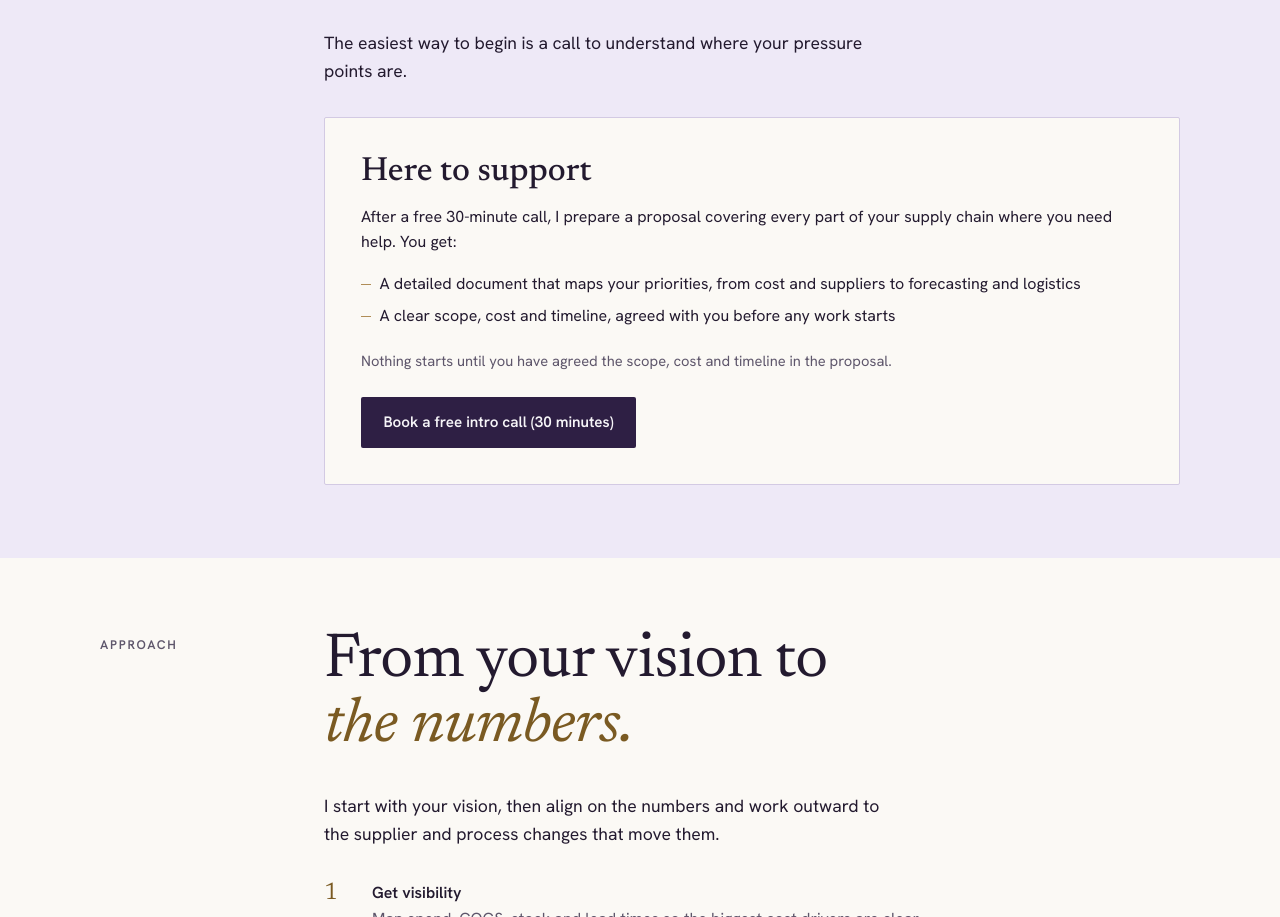
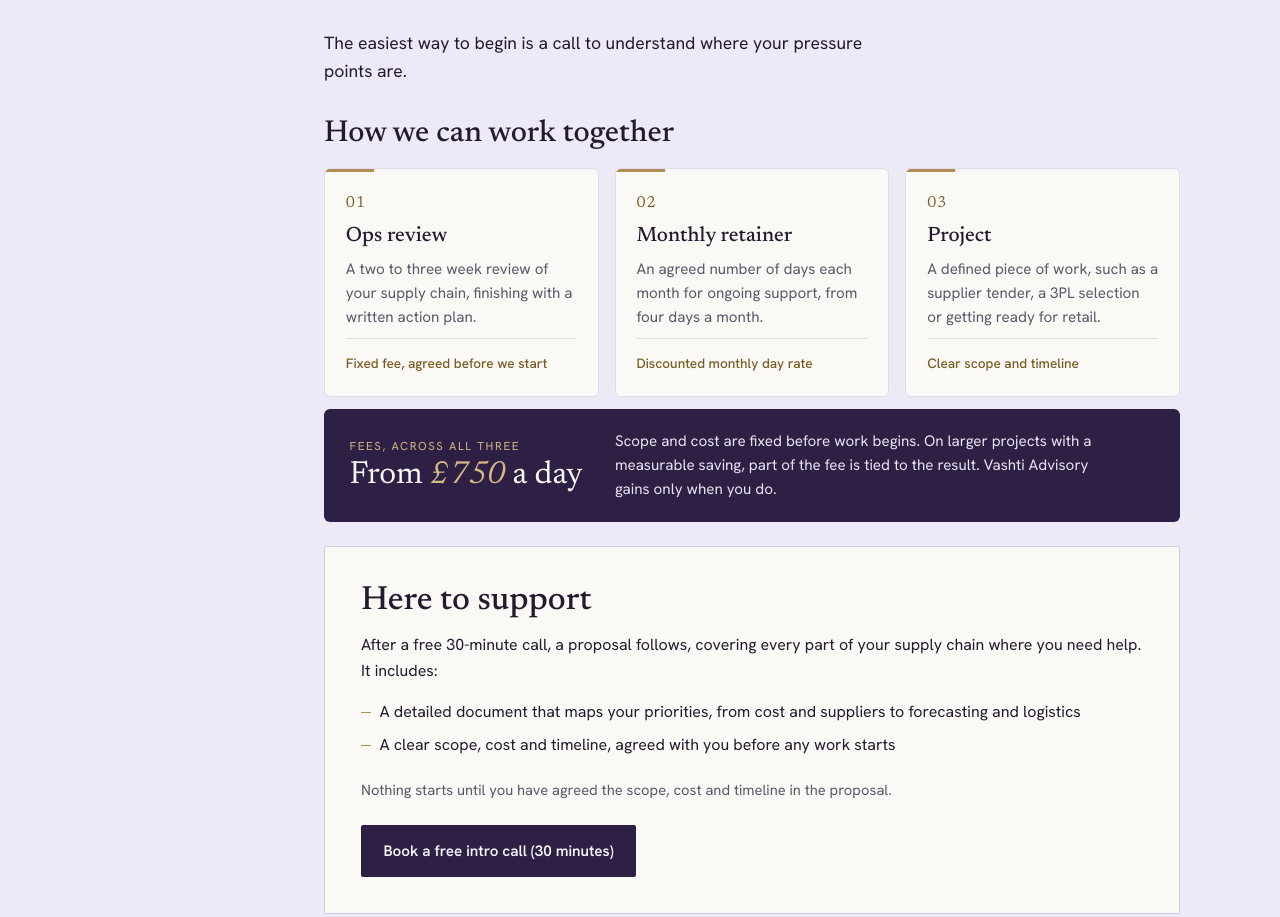
Before and after one commit to VashtiAdvisory/vashti-site, a plain HTML site: page index.html in a window 1280 px wide. Shown: the part 5277-6194 px from the top of the page. Drawn offline with Linux system fonts and the light colour scheme.

Commit message:
Add files via upload

```diff
--- a/index.html
+++ b/index.html
@@ -133,6 +133,17 @@ a:focus-visible, button:focus-visible { outline: 2px solid var(--accent); outlin
 .offer h3 { font-family: var(--font-display); font-size: clamp(1.6rem, 3vw, 2.1rem); font-weight: 500; line-height: 1.12; margin: 0 0 0.75rem; }
 .offer .points { margin: 1rem 0 1.25rem; }
 .offer .fine { color: var(--muted); font-size: 0.92rem; margin-bottom: 1.5rem; }
+.ways-h { font-family: var(--font-display); font-size: clamp(1.5rem, 3vw, 1.9rem); font-weight: 500; line-height: 1.15; margin: 0 0 1rem; }
+.ways { margin-bottom: 0.75rem; }
+@media (min-width: 720px) { .cards.ways { grid-template-columns: repeat(3, minmax(0, 1fr)); } }
+.fees-bar { display: grid; grid-template-columns: minmax(0, 1fr); gap: 0.6rem 2rem; align-items: center; background: var(--btn-bg); color: #FBF9F5; border-radius: 6px; padding: 1.2rem 1.4rem; margin: 0 0 1.5rem; }
+@media (min-width: 720px) { .fees-bar { grid-template-columns: auto minmax(0, 1fr); padding: 1.25rem 1.6rem; } }
+.fees-lead { display: flex; flex-direction: column; gap: 0.2rem; }
+.fees-k { font-size: 0.72rem; letter-spacing: 0.14em; text-transform: uppercase; color: #D7B785; }
+.fees-big { font-family: var(--font-display); font-size: clamp(1.6rem, 3vw, 2rem); line-height: 1.1; white-space: nowrap; }
+.fees-big em { color: #D7B785; }
+.fees-bar p { margin: 0; color: #E9E4F2; font-size: 0.95rem; max-width: 60ch; }
+.ways-note-unused { background: var(--bg); border: 1px solid var(--line-tint); border-left: 3px solid var(--brass); border-radius: 6px; color: var(--fg); font-size: 0.98rem; margin: 0 0 2rem; padding: 1.1rem 1.3rem; }
 .points strong { font-weight: 600; }
 
 /* Tinted sections: off-white page, light purple highlights */
@@ -527,9 +538,19 @@ a:focus-visible, button:focus-visible { outline: 2px solid var(--accent); outlin
       <div class="body">
         <h3 class="bigh">Start with <em>a conversation.</em></h3>
         <p class="intro">The easiest way to begin is a call to understand where your pressure points are.</p>
+        <h3 class="ways-h">How we can work together</h3>
+        <ul class="cards ways">
+          <li><span class="num">01</span><h3>Ops review</h3><p>A two to three week review of your supply chain, finishing with a written action plan.</p><p class="proof">Fixed fee, agreed before we start</p></li>
+          <li><span class="num">02</span><h3>Monthly retainer</h3><p>An agreed number of days each month for ongoing support, from four days a month.</p><p class="proof">Discounted monthly day rate</p></li>
+          <li><span class="num">03</span><h3>Project</h3><p>A defined piece of work, such as a supplier tender, a 3PL selection or getting ready for retail.</p><p class="proof">Clear scope and timeline</p></li>
+        </ul>
+        <div class="fees-bar">
+          <div class="fees-lead"><span class="fees-k">Fees, across all three</span><span class="fees-big">From <em>&pound;750</em> a day</span></div>
+          <p>Scope and cost are fixed before work begins. On larger projects with a measurable saving, part of the fee is tied to the result. Vashti Advisory gains only when you do.</p>
+        </div>
         <div class="offer">
           <h3>Here to support</h3>
-          <p>After a free 30-minute call, I prepare a proposal covering every part of your supply chain where you need help. You get:</p>
+          <p>After a free 30-minute call, a proposal follows, covering every part of your supply chain where you need help. It includes:</p>
           <ul class="points">
             <li>A detailed document that maps your priorities, from cost and suppliers to forecasting and logistics</li>
             <li>A clear scope, cost and timeline, agreed with you before any work starts</li>
```
